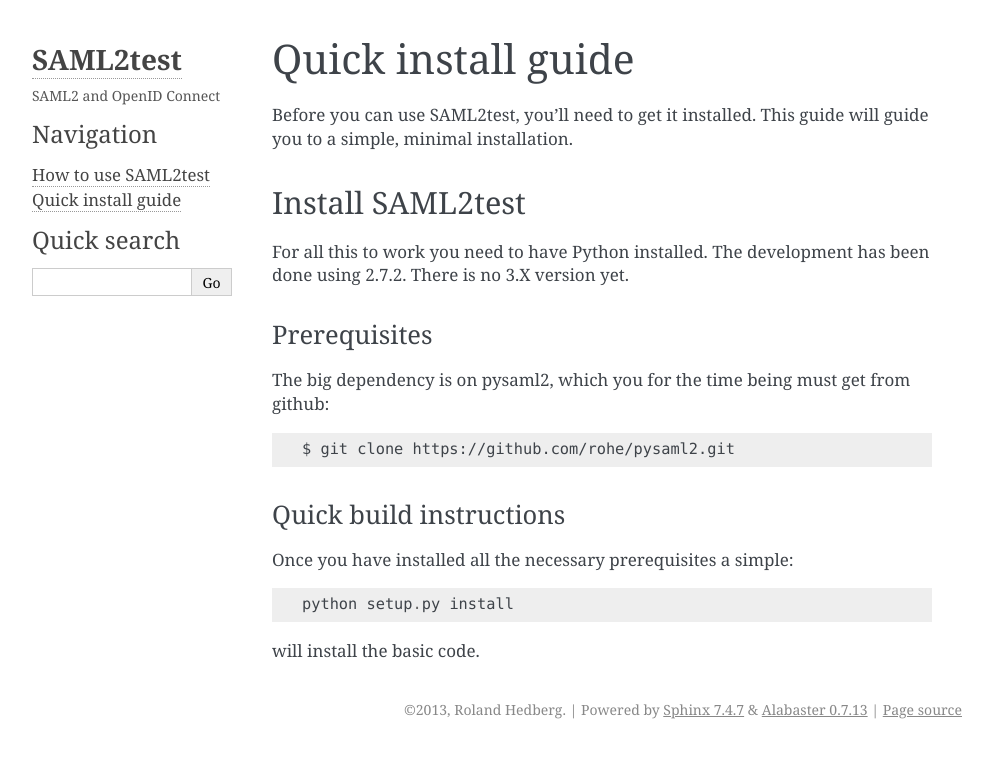
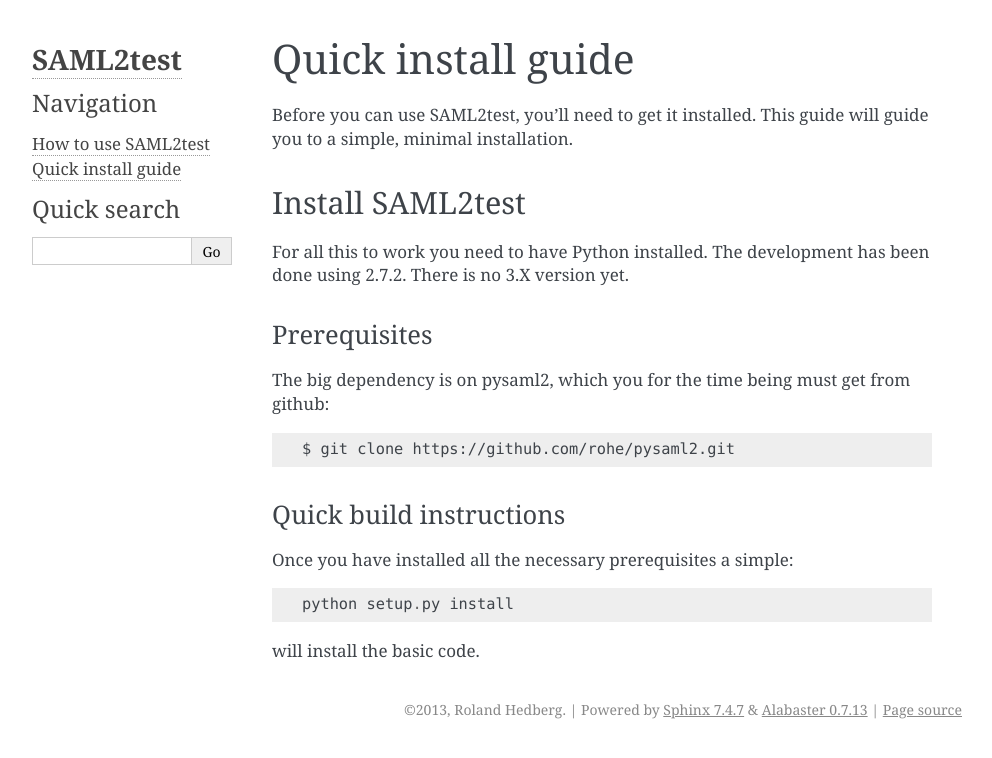
Before and after one commit to IdentityPython/pysaml2, a Sphinx documentation site: the page built from doc/install.rst, in a window 1280 px wide. Shown: the top 758 px of the page, without its empty margins (148-1140 px from the left). Built offline with Sphinx 7.4.7, drawn with Linux system fonts in a browser that asks for light colours; pages that are not in the unit, such as notebooks, are missing from menus.

Commit message:
Added the "view me on gihub" banner

```diff
--- a/doc/conf.py
+++ b/doc/conf.py
@@ -104,7 +104,7 @@
 }
 
 html_theme_options = {
-   'description': 'SAML2 and OpenID Connect',
+   'description': '',
    'github_button': False,
    'github_user': 'its-dirg',
    'github_repo': 'IdProxy',
--- a/doc/index.rst
+++ b/doc/index.rst
@@ -30,5 +30,5 @@
 .. raw:: html
 
     <a href="https://github.com/rohe/saml2test" class="github" target="_blank">
-        <img style="position: absolute; top: 0; right: 0; border: 0;" src="http://s3.amazonaws.com/github/ribbons/forkme_right_darkblue_121621.png" alt="Fork me on GitHub"  class="github"/>
+        <img style="position: absolute; top: 0; right: 0; border: 0;" src="_static/ViewmeonGitHub.png" alt="Fork me on GitHub"  class="github"/>
     </a>
```
Also changed, not shown: doc/_static/ViewmeonGitHub.png (added).
